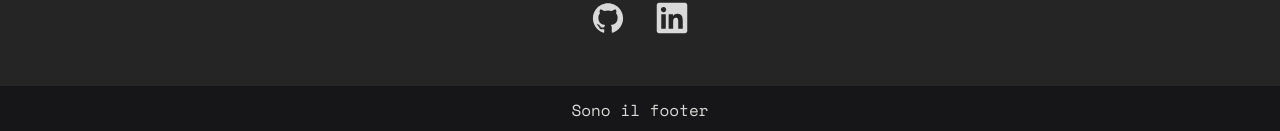
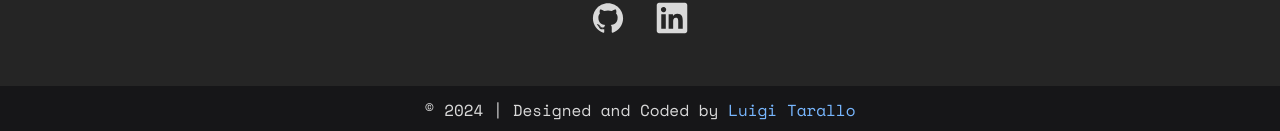
Before and after one commit to luigitarallo/my-portfolio, a React (Vite) app: page / in a window 1280 px wide. Shown: the part 4311-4442 px from the top of the page. Built offline with nearby package versions, Linux system fonts and the light colour scheme.

Commit message:
add container and p

```diff
--- a/src/components/Footer.tsx
+++ b/src/components/Footer.tsx
@@ -1,5 +1,13 @@
 import "./Footer.css";
 
 export function Footer() {
-  return <footer>Sono il footer</footer>;
+  return (
+    <footer>
+      <div className="container">
+        <p>
+          © 2024 | Designed and Coded by <span>Luigi Tarallo</span>
+        </p>
+      </div>
+    </footer>
+  );
 }
```
